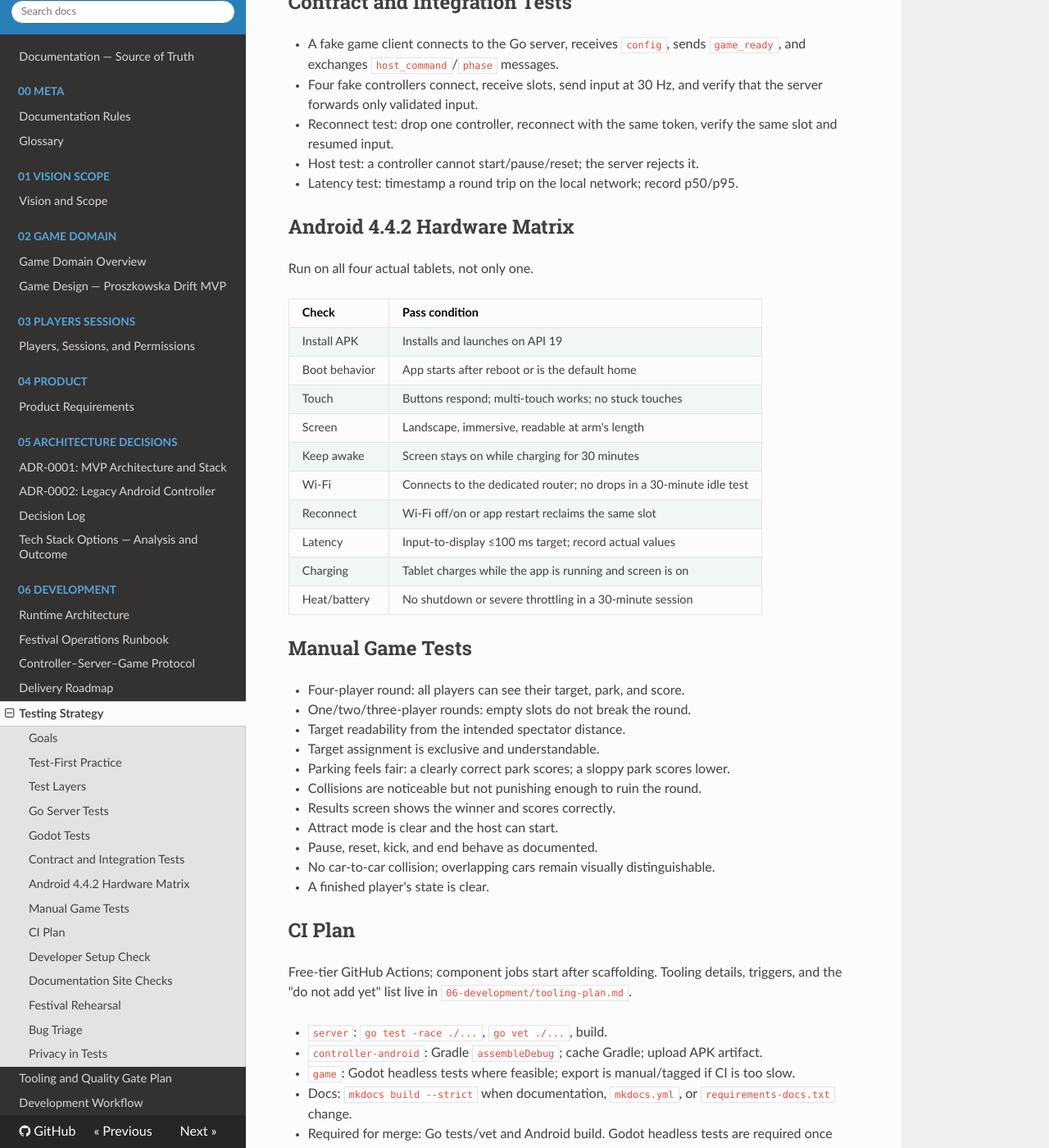
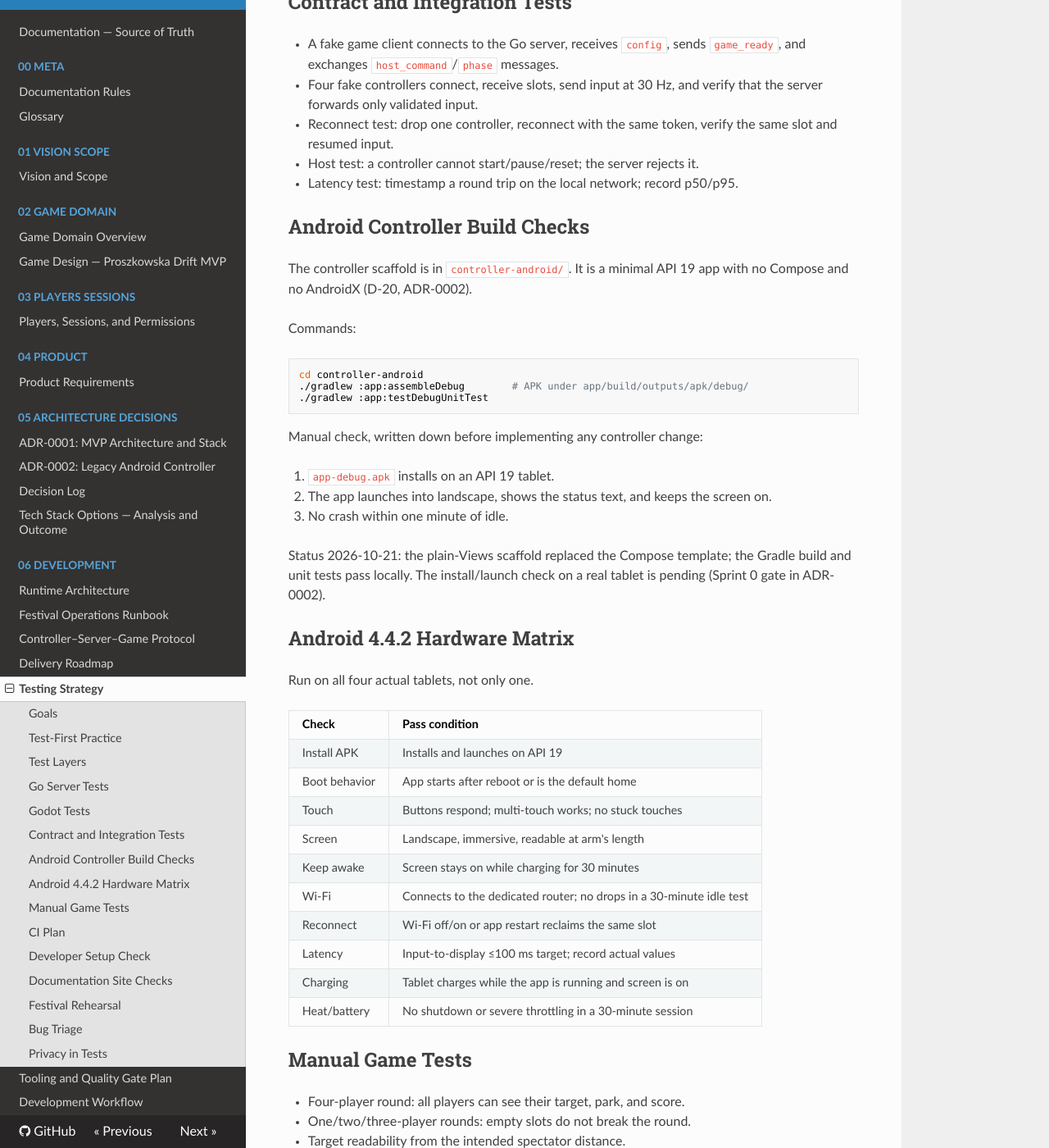
Before and after one commit to PSZLBit/ProszkowskaDrift, an MkDocs documentation site: the page built from documentation/06-development/testing.md, in a window 1280 px wide and 1400 px high, scrolled down 2051 px. Shown: the whole window at 82% size. Built offline with MkDocs 1.6.1, drawn with Linux system fonts in a browser that asks for light colours; nearby versions of some CDN libraries; some of the changed text lies outside the part shown.

Commit message:
docs(controller): document API 19 scaffold and build checks

````diff
--- a/documentation/06-development/testing.md
+++ b/documentation/06-development/testing.md
@@ -90,6 +90,30 @@ map/spawn/target nodes exist. Visual quality is a manual test.
 - Host test: a controller cannot start/pause/reset; the server rejects it.
 - Latency test: timestamp a round trip on the local network; record p50/p95.
 
+## Android Controller Build Checks
+
+The controller scaffold is in `controller-android/`. It is a minimal API 19
+app with no Compose and no AndroidX (D-20, ADR-0002).
+
+Commands:
+
+```sh
+cd controller-android
+./gradlew :app:assembleDebug        # APK under app/build/outputs/apk/debug/
+./gradlew :app:testDebugUnitTest
+```
+
+Manual check, written down before implementing any controller change:
+
+1. `app-debug.apk` installs on an API 19 tablet.
+2. The app launches into landscape, shows the status text, and keeps the
+   screen on.
+3. No crash within one minute of idle.
+
+Status 2026-10-21: the plain-Views scaffold replaced the Compose template; the
+Gradle build and unit tests pass locally. The install/launch check on a real
+tablet is pending (Sprint 0 gate in ADR-0002).
+
 ## Android 4.4.2 Hardware Matrix
 
 Run on all four actual tablets, not only one.
@@ -136,8 +160,10 @@ details, triggers, and the "do not add yet" list live in
 - Required for merge: Go tests/vet and Android build. Godot headless tests are
   required once configured.
 
-Exact commands for the component jobs will be added to this file and `README.md`
-after the Sprint 0 scaffold. Until then, report checks that could not run.
+The controller job is not enabled yet, but `controller-android/` now builds
+locally (`assembleDebug` + `testDebugUnitTest`), so it can be added. Other
+component jobs start when those components are scaffolded. Report checks that
+could not run locally in the PR.
 
 ## Developer Setup Check
 
````
Also changed, not shown: README.md (+4 -3 lines), documentation/05-architecture-decisions/tech-stack-options.md (+2 -2 lines), documentation/06-development/architecture.md (+9 -2 lines), documentation/06-development/workflow.md (+2 -2 lines).
